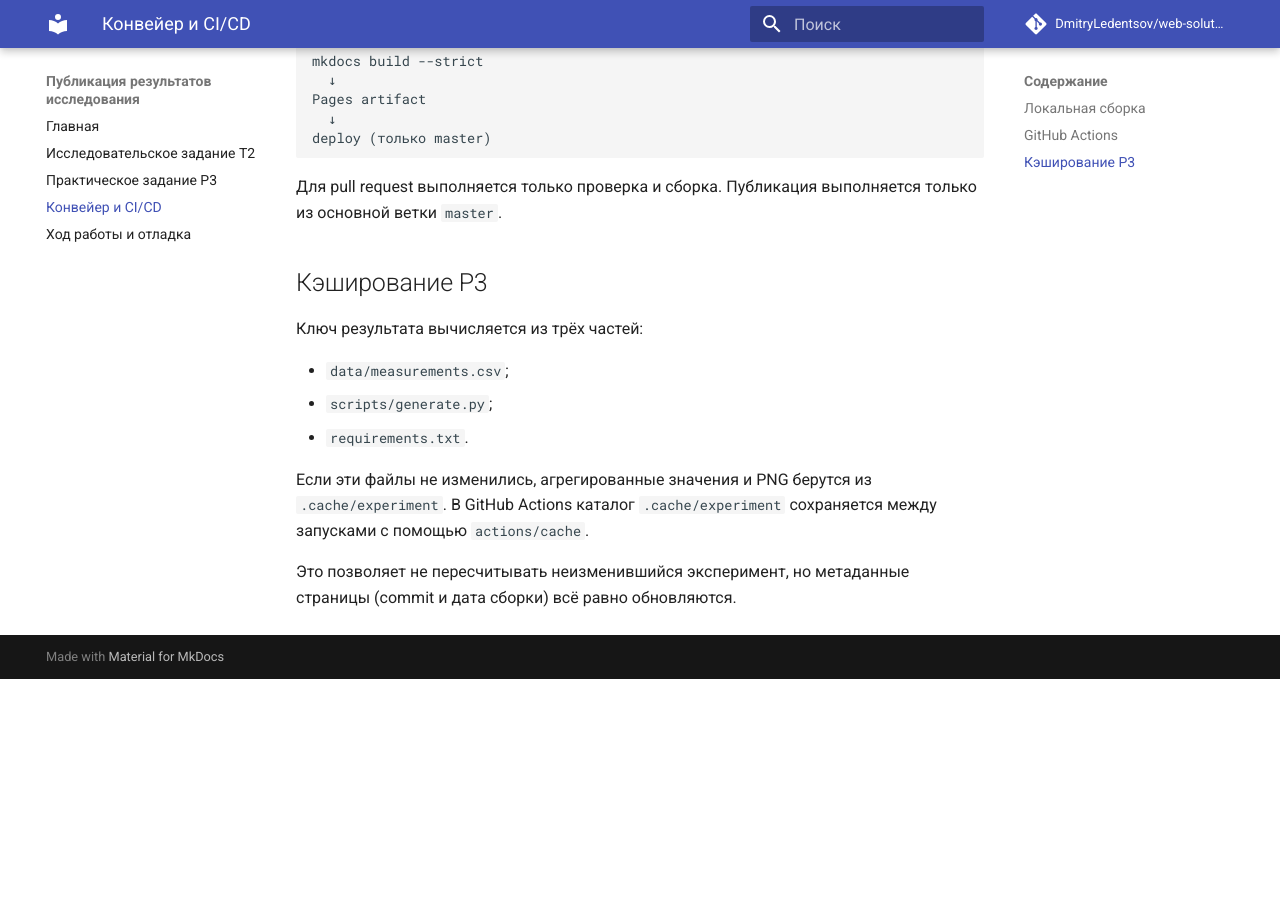
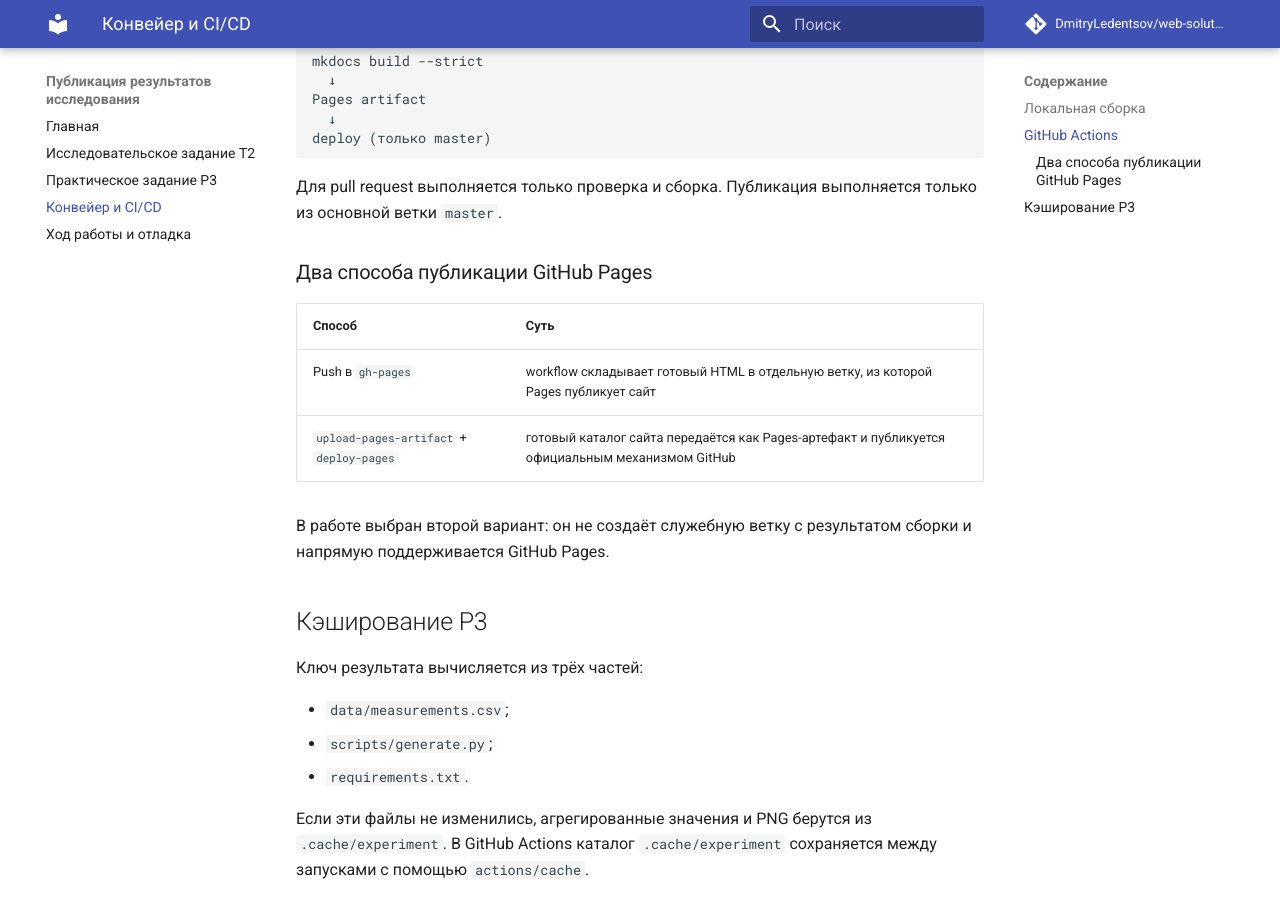
Before and after one commit to DmitryLedentsov/web-solutions-lab-1, an MkDocs documentation site: the page built from docs/pipeline.md, in a window 1280 px wide and 900 px high, scrolled down 739 px. Built offline with MkDocs 1.6.1 and Material for MkDocs 9.7.7, drawn with Linux system fonts in a browser that asks for light colours; comment, search, counter and statistics services are not loaded; before the commit the page ends 1418 px from its top, so only the background shows below that.

Commit message:
docs: compare GitHub Pages deployment approaches

```diff
--- a/docs/pipeline.md
+++ b/docs/pipeline.md
@@ -39,6 +39,15 @@
 
 Для pull request выполняется только проверка и сборка. Публикация выполняется только из основной ветки `master`.
 
+### Два способа публикации GitHub Pages
+
+| Способ | Суть |
+|---|---|
+| Push в `gh-pages` | workflow складывает готовый HTML в отдельную ветку, из которой Pages публикует сайт |
+| `upload-pages-artifact` + `deploy-pages` | готовый каталог сайта передаётся как Pages-артефакт и публикуется официальным механизмом GitHub |
+
+В работе выбран второй вариант: он не создаёт служебную ветку с результатом сборки и напрямую поддерживается GitHub Pages.
+
 ## Кэширование P3
 
 Ключ результата вычисляется из трёх частей:
```
